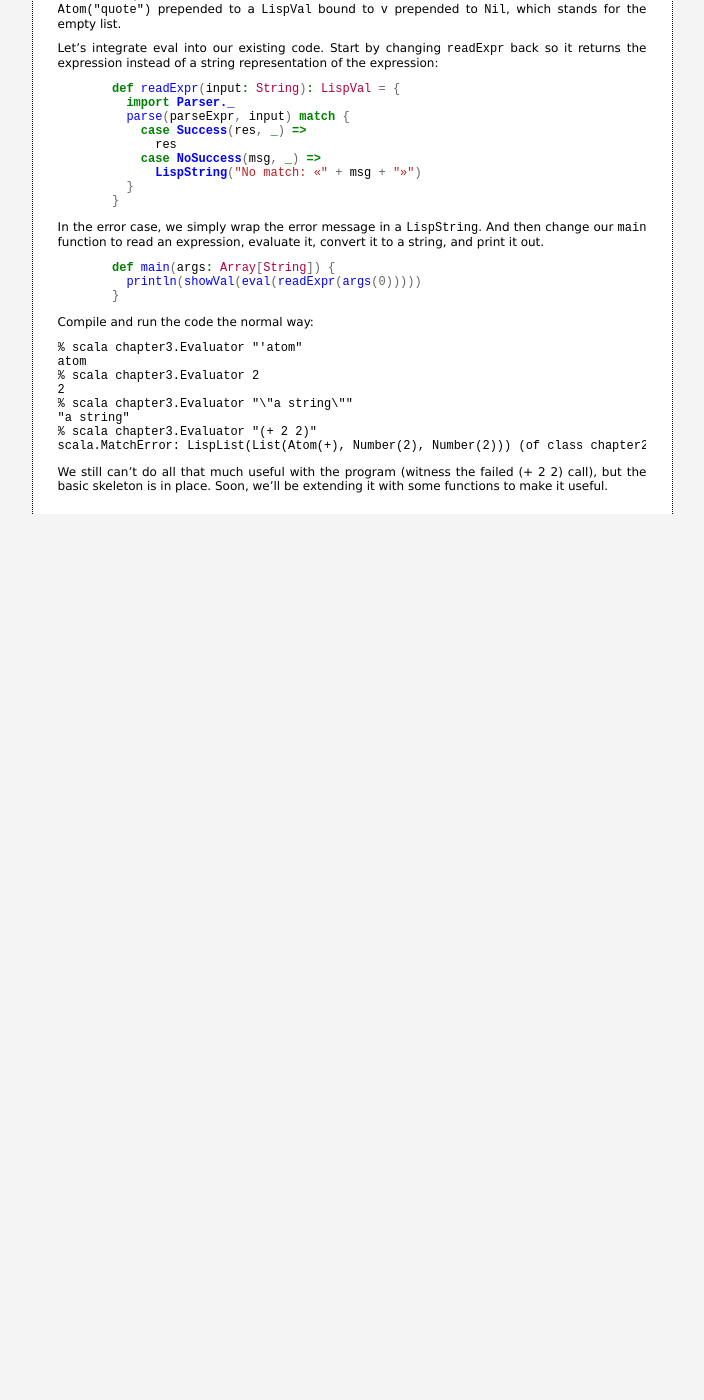
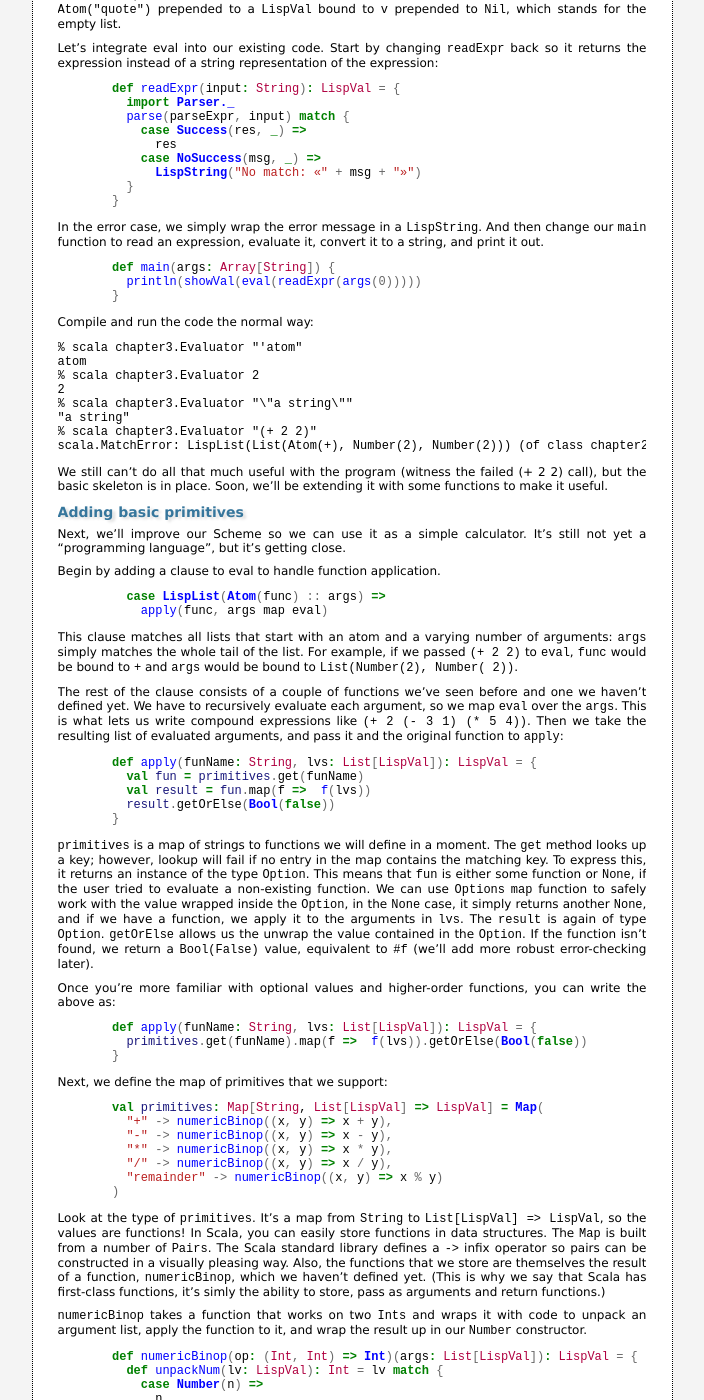
Before and after one commit to misto/Write-Yourself-a-Scheme-in-Scala, a Jekyll site: the page built from 3_evaluation_1.markdown, in a window 1280 px wide and 1400 px high, scrolled down 1734 px. Shown: the whole window, without its empty margins (288-992 px from the left). Built offline with Jekyll 4.4.1, drawn with Linux system fonts in a browser that asks for light colours; Markdown is read by kramdown in place of the engine named in the settings; before the commit the page ends 2248 px from its top, so only the background shows below that; some of the changed text lies outside the part shown.

Commit message:
Finished chapter 3, started with 4.

```diff
--- a/2_parsing.markdown
+++ b/2_parsing.markdown
@@ -397,6 +397,3 @@ arbitrarily deep. Thus, we get a full Lisp reader with only a few definitions.
 That's the power of recursion.
 
 In the next chapter, we're going to [write an evaluator](3_evaluation_1.html)!
-
-{% highlight scala %}
-{% endhighlight %}
--- a/3_evaluation_1.markdown
+++ b/3_evaluation_1.markdown
@@ -145,5 +145,96 @@ Compile and run the code the normal way:
 
 We still can't do all that much useful with the program (witness the failed (+ 2 2) call), but the basic skeleton is in place. Soon, we'll be extending it with some functions to make it useful.
 
+### Adding basic primitives
+
+Next, we'll improve our Scheme so we can use it as a simple calculator. It's still not yet a "programming language", but it's getting close.
+
+Begin by adding a clause to eval to handle function application.
+
 {% highlight scala %}
+    case LispList(Atom(func) :: args) =>
+      apply(func, args map eval)
 {% endhighlight %}
+
+This clause matches all lists that start with an atom and a varying number of arguments: `args` simply matches the whole tail of the list. For example, if we passed `(+ 2 2)` to `eval`, `func` would be bound to `+` and `args` would be bound to `List(Number(2), Number( 2))`.
+
+The rest of the clause consists of a couple of functions we've seen before and one we haven't defined yet. We have to recursively evaluate each argument, so we map `eval` over the `args`. This is what lets us write compound expressions like `(+ 2 (- 3 1) (* 5 4))`. Then we take the resulting list of evaluated arguments, and pass it and the original function to `apply`:
+
+{% highlight scala %}
+  def apply(funName: String, lvs: List[LispVal]): LispVal = {
+    val fun = primitives.get(funName)
+    val result = fun.map(f =>  f(lvs))
+    result.getOrElse(Bool(false))
+  }
+{% endhighlight %}
+
+`primitives` is a map of strings to functions we will define in a moment. The `get` method looks up a key; however, lookup will fail if no entry in the map contains the matching key. To express this, it returns an instance of the type `Option`. This means that `fun` is either some function or `None`, if the user tried to evaluate a non-existing function. We can use `Options` `map` function to safely work with the value wrapped inside the `Option`, in the `None` case, it simply returns another `None`, and if we have a function, we apply it to the arguments in `lvs`. The `result` is again of type `Option`. `getOrElse` allows us the unwrap the value contained in the `Option`. If the function isn't found, we return a `Bool(False)` value, equivalent to `#f` (we'll add more robust error-checking later).
+
+Once you're more familiar with optional values and higher-order functions, you can write the above as:
+
+{% highlight scala %}
+  def apply(funName: String, lvs: List[LispVal]): LispVal = {
+    primitives.get(funName).map(f =>  f(lvs)).getOrElse(Bool(false))
+  }
+{% endhighlight %}
+
+Next, we define the map of primitives that we support:
+
+{% highlight scala%}
+  val primitives: Map[String, List[LispVal] => LispVal] = Map(
+    "+" -> numericBinop((x, y) => x + y),
+    "-" -> numericBinop((x, y) => x - y),
+    "*" -> numericBinop((x, y) => x * y),
+    "/" -> numericBinop((x, y) => x / y),
+    "remainder" -> numericBinop((x, y) => x % y)
+  )
+{% endhighlight %}
+
+Look at the type of `primitives`. It's a map from `String` to `List[LispVal] => LispVal`, so the values are functions! In Scala, you can easily store functions in data structures. The `Map` is built from a number of `Pairs`. The Scala standard library defines a `->` infix operator so pairs can be constructed in a visually pleasing way. Also, the functions that we store are themselves the result of a function, `numericBinop`, which we haven't defined yet. (This is why we say that Scala has first-class functions, it's simly the ability to store, pass as arguments and return functions.)
+
+`numericBinop` takes a function that works on two `Ints` and wraps it with code to unpack an argument list, apply the function to it, and wrap the result up in our `Number` constructor.
+
+{% highlight scala %}
+  def numericBinop(op: (Int, Int) => Int)(args: List[LispVal]): LispVal = {
+    def unpackNum(lv: LispVal): Int = lv match {
+      case Number(n) =>
+        n
+      case LispString(s) if s.matches("\\d+") =>
+        s.toInt
+      case LispList(List(lv)) =>
+        unpackNum(lv)
+      case _ =>
+        0
+    }
+    Number(args.map(unpackNum).reduceLeft(op))
+  }
+{% endhighlight %}
+
+As with R5RS Scheme, we don't limit ourselves to only two arguments. Our numeric operations can work on a list of any length, so (+ 2 3 4) = 2 + 3 + 4, and (- 15 5 3 2) = 15 - 5 - 3 - 2. We first define another helper method `unpackNum` inside `numericBinop`, which converts a `LispVal` into an `Int`.
+
+Unlike R5RS Scheme, we're implementing a form of weak typing. That means that if a value can be interpreted as a number (like the string "2"), we'll use it as one, even if it's tagged as a string. We do this by adding a couple extra clauses to `unpackNum`.
+
+If we're unpacking a `LispString` that consists of only digits, then we convert it using the `toInt` method.
+
+For lists, we pattern-match against the one-element list and try to unpack that. Anything else falls through to the next case.
+
+If we can't parse the number, for any reason, we'll return 0 for now. We'll fix this shortly so that it signals an error.
+
+Compile and run this the normal way. Note how we get nested expressions "for free" because we call eval on each of the arguments of a function:
+
+    % scala chapter3.Evaluator "(+ 2 2)"
+    4
+    % scala chapter3.Evaluator "(+ 2 (-4 1))"
+    2
+    % scala chapter3.Evaluator "(+ 2 (- 4 1))"
+    5
+    % scala chapter3.Evaluator "(- (+ 4 6 3) 3 5 2)"
+    3
+
+Exercises:
+
+1. Add primitives to perform the various [type-testing](http://www.schemers.org/Documents/Standards/R5RS/HTML/r5rs-Z-H-9.html#%_sec_6.3) functions of R5RS: symbol?, string?, number?, etc.
+1. Change unpackNum so that it always returns 0 if the value is not a number, even if it's a string or list that could be parsed as a number.
+1. Add the [symbol-handling functions](http://www.schemers.org/Documents/Standards/R5RS/HTML/r5rs-Z-H-9.html#%_sec_6.3.3) from R5RS. A symbol is what we've been calling an Atom in our data constructors.
+
+In the next chapter, we’re going to add [error checking](4_error_checking_and_exceptions.html).
--- a/_layouts/default.html
+++ b/_layouts/default.html
@@ -50,7 +50,7 @@
 					<li><a
 						href="3_evaluation_1.html">Evaluation,
 						Part 1</a></li>
-					<li>Error Checking and Exceptions</li>
+					<li><a href="4_error_checking_and_exceptions.html">Error Checking and Exceptions</a></li>
 					<li>Evaluation, Part 2</li>
 					<li>...</li>
 				</ol>
--- a/index.markdown
+++ b/index.markdown
@@ -42,6 +42,8 @@ available on
 
 1. [First Steps: Compiling and Running](1_first_steps.html)
 1. [Parsing](2_parsing.html)
+1. [Evaluation, Part 1](3_evaluation_1.html)
+1. [Error Checking and Exceptions](4_error_checking_and_exceptions.html)
 1. TODO
 1. TODO
 1. TODO
```
Also changed, not shown: other parts of index.markdown (+0 -2 lines), 4_error_checking_and_exceptions.markdown (added, +8 -0 lines).
